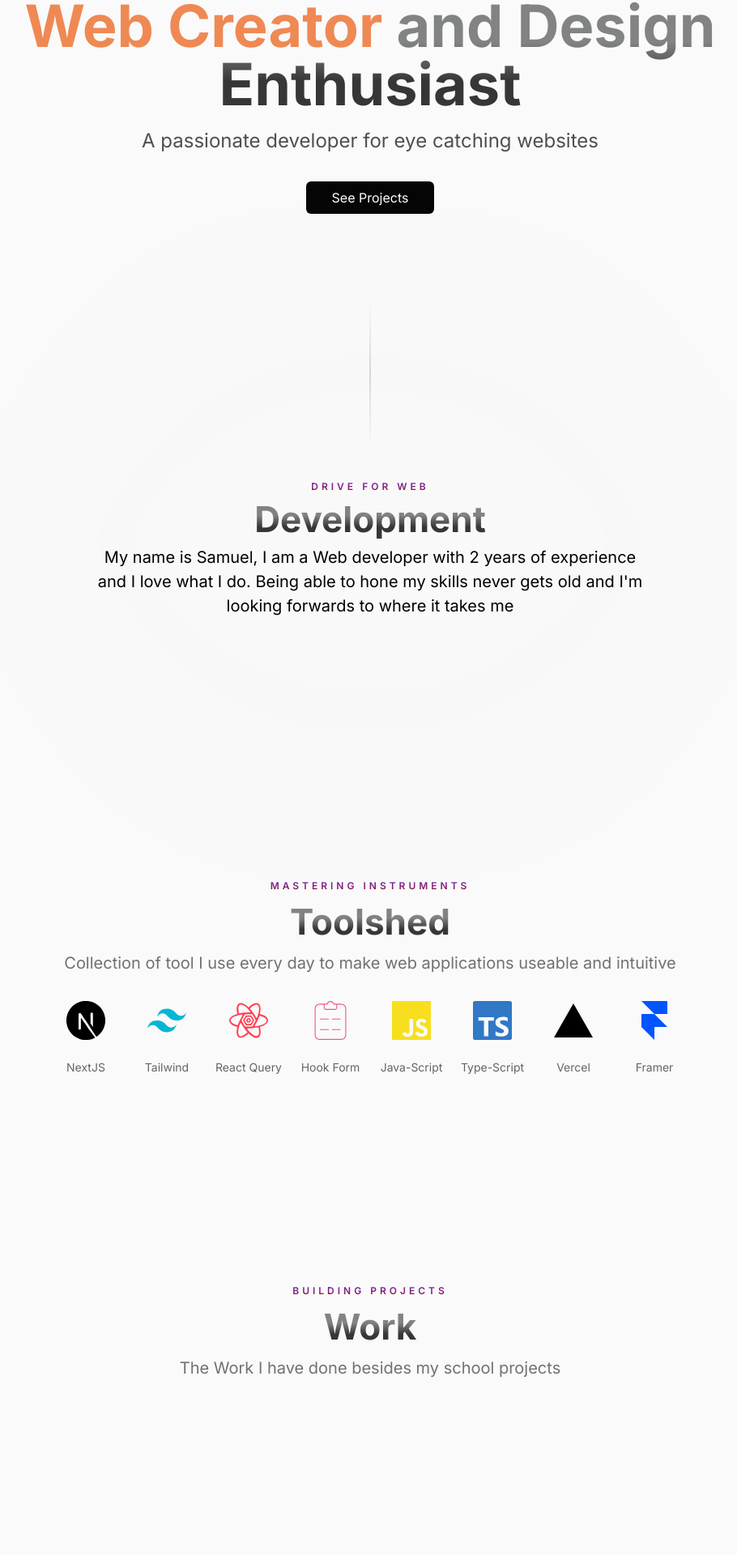
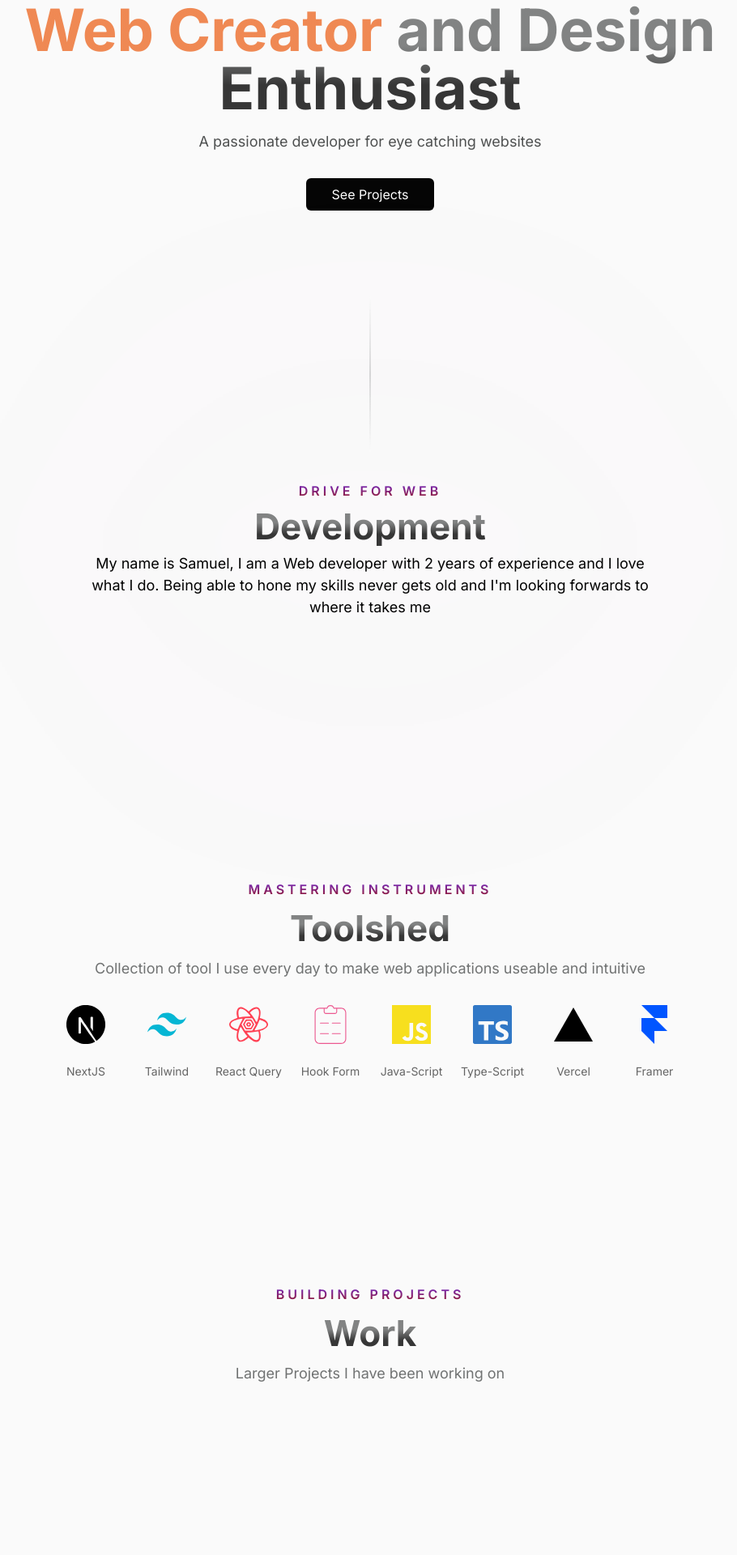
Before and after one commit to Baranuel/portfolio-final, a Next.js app: page / in a window 1280 px wide. Shown: the part 234-2154 px from the top of the page at 81% size, without its empty margins (183-1093 px from the left). Built offline with nearby package versions, Linux system fonts and the light colour scheme; no server answers; the database is empty.

Commit message:
update size

```diff
--- a/src/app/_Components/ExperienceSection/Experience.tsx
+++ b/src/app/_Components/ExperienceSection/Experience.tsx
@@ -10,7 +10,7 @@ const DynamicTimeline = dynamic(() =>
 export const Experience = () => {
   return (
     <section id='Experience' className="w-full py-[100px] relative min-h-[500px]   flex flex-col gap-2 items-center justify-start">
-        <span className="tracking-[.25rem] w-full whitespace-nowrap self-center text-center  sm:text-decorText text-xs  font-semibold  text-transparent bg-clip-text bg-gradient-to-b from-violet-700 to-red-800">
+        <span className="tracking-[.25rem] w-full whitespace-nowrap self-center text-center  sm:text-sm text-base  font-semibold  text-transparent bg-clip-text bg-gradient-to-b from-violet-700 to-red-800">
         CONTINUING LEARNING
       </span>
       <h1 className="text-sectionTitle font-bold text-transparent  sm:mb-2 text-center bg-clip-text bg-gradient-to-b from-primaryGrey/70 from-30% 2xl:from-40% via-primaryBlack/80 via-70% to-primaryBlack/80 to-90%">
--- a/src/app/_Components/HeroSection/Hero.tsx
+++ b/src/app/_Components/HeroSection/Hero.tsx
@@ -1,3 +1,4 @@
+import Link from "next/link";
 
 export const Hero = () => {
 
@@ -8,13 +9,15 @@ export const Hero = () => {
       <span className=" animate-text text-8xl z-20 relative 2xl:text-7xl sm:text-5xl font-bold text-center text-transparent bg-clip-text bg-gradient-to-l from-orange-600/70 from-30% 2xl:from-40%  via-[#9F1239] via-70% to-orange-600/70 to-90% ">Web Creator</span> and Design Enthusiast
       </div>
      </div>
-      <p className=" z-10 text-[24px] sm:text-[18px] text-center  text-primaryGrey animate-appear_2 opacity-0 ">
+      <p className=" z-10 text-sectionSubtitle sm:text-[18px] text-center  text-primaryGrey animate-appear_2 opacity-0 ">
         {" "}
         A passionate developer for eye catching websites
       </p>
-      <button className=" z-10 px-8 py-2 mt-6 rounded-md bg-primaryBlack text-white animate-appear_3 opacity-0">
+     <Link href='#Work'>
+     <button className=" z-10 px-8 py-2 mt-6 rounded-md bg-primaryBlack text-white animate-appear_3 opacity-0">
         See Projects
       </button>
+     </Link>
     </section>
   );
 };
--- a/src/app/_Components/Intro-Sign/IntroSign.tsx
+++ b/src/app/_Components/Intro-Sign/IntroSign.tsx
@@ -11,7 +11,7 @@ export const IntroSign = () => {
 
       <div className=" relative max-w-[700px] h-fit  bg-gradient-to-t  -translate-y-2 flex flex-col gap-2 justify-center items-center border-primaryBlack/30  rounded-xl p-1">
         <div className="absolute w-full h-1/2 bg-gradient-to-b from-orange-300 via-violet-600 to-red-300 opacity-10 z-0 blur-[220px] -translate-y-2"></div>
-        <span className="tracking-[.25rem] w-full sm:text-decorText text-xs self-center text-center  font-semibold text-transparent bg-clip-text bg-gradient-to-b from-violet-700 to-red-800">
+        <span className="tracking-[.25rem] w-full sm:text-sm text-base self-center text-center  font-semibold text-transparent bg-clip-text bg-gradient-to-b from-violet-700 to-red-800">
         DRIVE FOR WEB
       </span>
         <h1 className="text-sectionTitle leading-[3rem]  text-center z-10  m-0 font-bold text-transparent bg-clip-text bg-gradient-to-b from-primaryGrey/70 from-30% 2xl:from-40% via-primaryBlack/80 via-70% to-primaryBlack/80 to-90% ">
--- a/src/app/_Components/ToolsSection/ToolsSection.tsx
+++ b/src/app/_Components/ToolsSection/ToolsSection.tsx
@@ -26,7 +26,7 @@ const icons = [
 export const ToolsSection = ( ) => {
 
     return <section id='Tools' className=" min-h-[500px]  py-[100px] flex flex-col gap-3 items-center justify-start">
-           <span className=" tracking-[.25rem] w-full whitespace-nowrap self-center text-center  sm:text-decorText text-xs  font-semibold  text-transparent bg-clip-text bg-gradient-to-b from-violet-700 to-red-800">
+           <span className=" tracking-[.25rem] w-full whitespace-nowrap self-center text-center  sm:text-sm text-base  font-semibold  text-transparent bg-clip-text bg-gradient-to-b from-violet-700 to-red-800">
         MASTERING INSTRUMENTS
       </span>
         <h1 className="text-sectionTitle leading-[3rem]   font-bold text-transparent bg-clip-text bg-gradient-to-b from-primaryGrey/70 from-30% 2xl:from-40% via-primaryBlack/80 via-70% to-primaryBlack/80 to-90%">Toolshed</h1>
--- a/src/app/_Components/WorkSection/ProjectItem.tsx
+++ b/src/app/_Components/WorkSection/ProjectItem.tsx
@@ -20,7 +20,7 @@ export const ProjectItem = ({
   handlePreviewProject,
 }: ProjectItemProps) => {
   const [isOpen, setIsOpen] = React.useState(false);
-  console.log(project);
+
   const { objectives, technologies, image } = project;
   return (
     <>
--- a/src/app/_Components/WorkSection/WorkSection.tsx
+++ b/src/app/_Components/WorkSection/WorkSection.tsx
@@ -25,14 +25,14 @@ export const WorkSection = async () => {
 
   return (
     <section id='Work' className="w-full relative min-h-[500px] h-fit py-[100px]  flex flex-col gap-3 items-center justify-start">
-      <span className="tracking-[.25rem] whitespace-nowrap self-center text-center  w-full sm:text-decorText text-xs  font-semibold  text-transparent bg-clip-text bg-gradient-to-b from-violet-700 to-red-800">
+      <span className="tracking-[.25rem] whitespace-nowrap self-center text-center  w-full sm:text-sm text-base  font-semibold  text-transparent bg-clip-text bg-gradient-to-b from-violet-700 to-red-800">
         BUILDING PROJECTS
       </span>
       <h1 className="text-sectionTitle leading-[3rem]  font-bold text-transparent bg-clip-text bg-gradient-to-b from-primaryGrey/70 from-30% 2xl:from-40% via-primaryBlack/80 via-70% to-primaryBlack/80 to-90%">
         Work
       </h1>
       <p className="text-sectionSubtitle sm:text-[16px] text-primaryGrey/80 text-center">
-        The Work I have done besides my school projects
+       Larger Projects I have been working on
       </p>
       <div className=" relative z-10 w-full  max-w-[1500px] mt-6  px-24 2xl:px-10 xl:px-4 sm:px-0  flex flex-col items-center justify-center ">
         <ProjectList projects={data} />
--- a/tailwind.config.ts
+++ b/tailwind.config.ts
@@ -100,7 +100,7 @@ const config: Config = {
       fontSize: {
         heroText: "74.88px",
         sectionTitle: "44px",
-        sectionSubtitle: "20px",
+        sectionSubtitle: "18px",
         decorText: '10px',
         text: "15px",
       },
```
